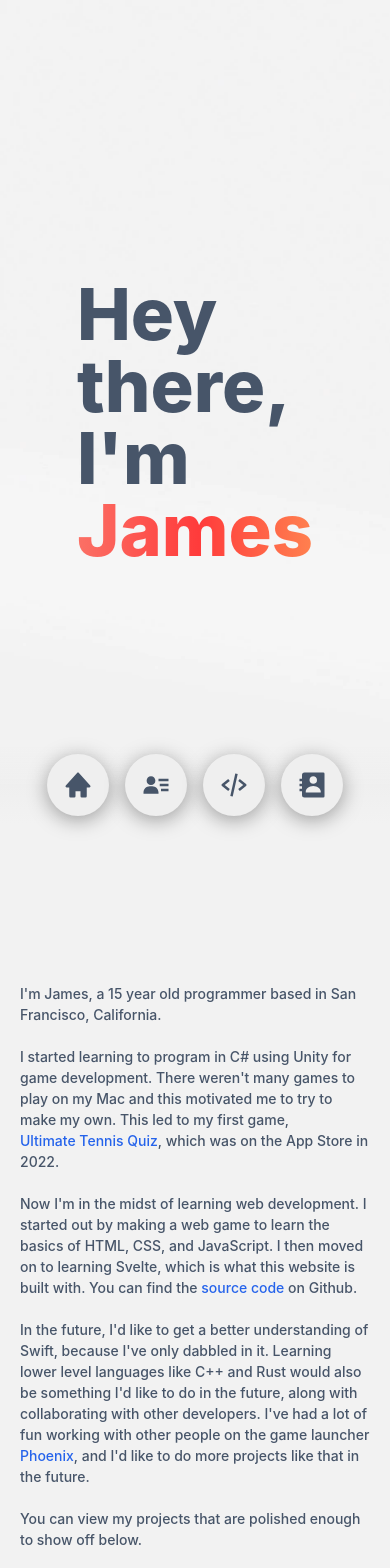
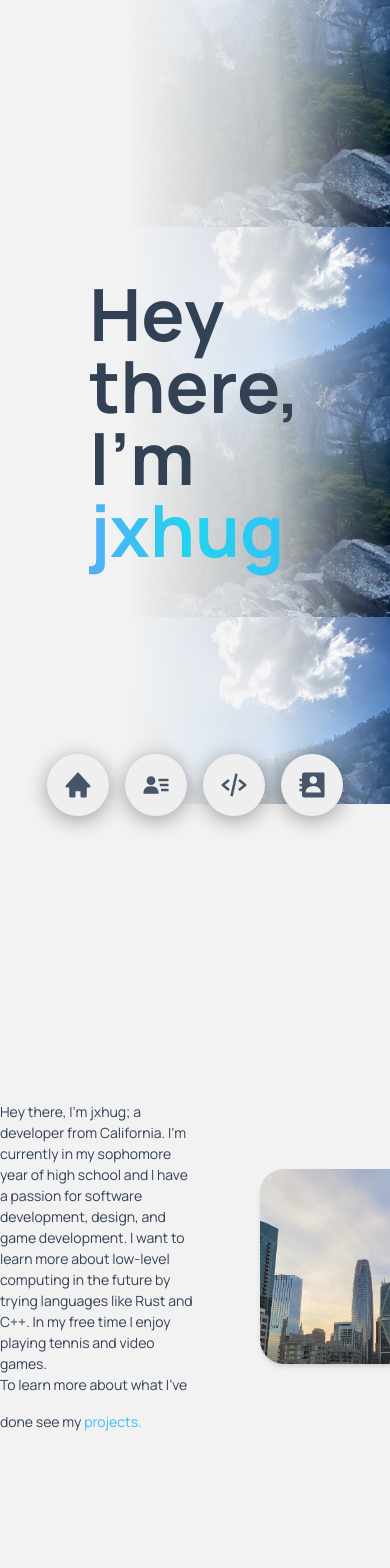
Before and after one commit to jxhug/jxhug.me, a SvelteKit app: page / in a window 390 px wide. Shown: the top 1568 px of the page. Built offline with nearby package versions, Linux system fonts and the light colour scheme.

Commit message:
privacy revamp

```diff
--- a/src/app.css
+++ b/src/app.css
@@ -1,3 +1,4 @@
+@import url(https://fonts.googleapis.com/css?family=Manrope:bold,semibold,medium,extrabold,light);
 @tailwind base;
 @tailwind components;
 @tailwind utilities;
--- a/src/app.html
+++ b/src/app.html
@@ -25,7 +25,7 @@
 		<meta name="viewport" content="width=device-width" />
 		%sveltekit.head%
 	</head>
-	<body data-sveltekit-preload-data="hover">
+	<body data-sveltekit-preload-data="hover" class="bg-darkwhite dark:bg-darkergray">
 		<div style="display: contents">%sveltekit.body%</div>
 	</body>
 </html>
--- a/src/lib/components/home.svelte
+++ b/src/lib/components/home.svelte
@@ -1,14 +1,15 @@
 <div class="relative overflow-clip h-screen">
-    <div class="bg-lightdesktopjames bg-cover h-screen dark:bg-darkdesktopjames snap-center"></div>
-    <div class="absolute inset-0 sm:bg-gradient-to-t sm:from-darkwhite sm:to-transparent pointer-events-none sm:dark:from-darkergray snap-center">
+    <div class="bg-yosemite bg-contain bg-right h-screen"></div>
+    <div class="absolute inset-0 h-screen bg-homelight dark:bg-homedark"></div>
+    <div class="absolute inset-0 sm:bg-gradient-to-t sm:from-darkwhite pointer-events-none sm:dark:from-darkergray snap-center">
         <div class="flex flex-col justify-center h-screen snap-center">
-            <div class="font-extrabold text-slate-600 text-7xl sm:text-7xl lg:text-8xl 2xl:text-9xl dark:text-darkwhite justify-center text-left w-min md:w-screen md:translate-x-3/20 mx-auto md:mx-0"> <!-- this one-->
+            <div class="font-bold text-slate-700 text-7xl sm:text-7xl lg:text-8xl 2xl:text-9xl dark:text-darkwhite justify-center text-left w-min md:w-screen md:translate-x-3/20 mx-auto md:mx-0">
                 <h1 class="">
                     Hey there,
                 </h1>
                 <h1 class="">
                     I'm
-                    <span class="bg-red-gradient animate-gradient-cycle bg-clip-text text-transparent bg-200%">James</span>
+                    <span class="bg-blue-gradient animate-gradient-cycle bg-clip-text text-transparent bg-200%">jxhug</span>
                 </h1>
             </div>
         </div>
--- a/src/lib/components/section.svelte
+++ /dev/null
@@ -1,3 +0,0 @@
-<div class="relative h-screen w-screen bg-darkwhite dark:bg-darkergray">
-    <slot></slot>
-</div>
--- a/src/routes/+page.svelte
+++ b/src/routes/+page.svelte
@@ -1,12 +1,9 @@
 <script>
 
-    import Section from "$lib/components/section.svelte";
     import Home from "$lib/components/home.svelte";
     import SidebarButton from "$lib/components/sidebar-button.svelte";
-    import DesktopProject from "$lib/components/desktop-project.svelte";
-    import MobileProject from "$lib/components/mobile-project.svelte";
+    import Project from "$lib/components/project.svelte";
     import ContactButton from "$lib/components/contact-button.svelte";
-    import ScrollArrow from "$lib/components/scroll-arrow.svelte";
 
     import { homeSVGPath, aboutSVGPath, projectsSVGPath, contactSVGPath, mailSVGPath, githubSVGPath, twitterSVGPath, discordSVGPath } from '$lib/svgs.js'
 
@@ -68,7 +65,7 @@
 
 
 
-<main class="font-apple overflow-hidden snap-y">
+<main class="font-manrope overflow-hidden snap-y">
     <div class="fixed z-10">
         {#if isSmallMedia}
         <div class="fixed inset-x-0 bottom-0 flex items-end justify-center">
@@ -94,45 +91,34 @@
         <Home />
     </div>
     <div class="snap-center" bind:this={aboutSection}>
-        <Section>
+        <div>
             <div class="flex h-screen items-center">
                 <div class="justify-start w-screen">
-                    <div class="text-slate-600 dark:text-darkwhite text-left md:translate-x-1/4 space-y-4 font-medium text-sm sm:text-base md:text-ml object-scale-down p-5">
-                        <p>
-                            I'm James, a {calculateAge(new Date(2008, 1, 6))} year old programmer based in San Francisco, California.
-                            <br/><br/>
-                            I started learning to program in C# using Unity for game development. There weren't many games to play on my Mac and this motivated me to try to make my own. This led to my first game, <button class="text-blue-600 dark:text-sky-300 hover:text-indigo-500 transition-all ease-linear" on:click={() => {
-                                scrollToUTQ();
-                            }}>Ultimate Tennis Quiz</button>, which was on the App Store in 2022.
-                            <br/><br/>
-                            Now I'm in the midst of learning web development. I started out by making a web game to learn the basics of HTML, CSS, and JavaScript. I then moved on to learning Svelte, which is what this website is built with. You can find the <a class="text-blue-600 dark:text-sky-300 hover:text-indigo-500 transition-all ease-linear" href="https://github.com/jxhug/jxhug.me">source code</a> on Github.
-                            <br/><br/>
-                            In the future, I'd like to get a better understanding of Swift, because I've only dabbled in it. Learning lower level languages like C++ and Rust would also be something I'd like to do in the future, along with collaborating with other developers. I've had a lot of fun working with other people on the game launcher <button class="text-blue-600 dark:text-sky-300 hover:text-indigo-500 transition-all ease-linear" on:click={() => {
-                                scrollToPhoenix();
-                            }}>Phoenix</button>, and I'd like to do more projects like that in the future.
-                            <br/><br/>
-                            You can view my projects that are polished enough to show off below.
-                        </p>
+                    <div class="text-slate-700 font-medium dark:text-darkwhite text-left md:translate-x-1/4 space-y-4 text-sm sm:text-base md:text-lg tracking-normal object-scale-down ">
+                        Hey there, I'm jxhug; a developer from California. I'm currently in my sophomore year of high school and I have a passion for software development, design, and game development. I want to learn more about low-level computing in the future by trying languages like Rust and C++. In my free time I enjoy playing tennis and video games.
+                        <br/>
+                        To learn more about what I've done see my <button type='button' class='text-sky-400 hover:text-sky-600 transition-colors ease-in-out duration-75' on:click={() => {
+                            scrollToPhoenix()
+                        }}>
+                            projects.
+                        </button>
                     </div>
                 </div>
-                {#if !isSmallMedia}
                 <div class="justify-end w-screen translate-x-1/3">
                     <div>
-                        <img src="/images/pfps/pfp.webp" alt="San Francisco skyline" class="md:h-40 lg:h-96 shadow-md rounded-3xl">
+                        <img src="/images/pfps/pfp.webp" alt="San Francisco" class="md:h-40 lg:h-96 shadow-md rounded-3xl">
                     </div>
                 </div>
-                {/if}
             </div>
-        </Section>
+        </div>
     </div>
     <div bind:this={phoenixSection} class="snap-center justify-center">
-        <DesktopProject link="https://github.com/Shock9616/Phoenix" name="Phoenix" description="A lightweight and open source game launcher for macOS." tools="Built with Swift and SwiftUI." imageName="phoenix.webp" flipped={true} />
+        <Project link="https://github.com/Shock9616/Phoenix" name="Phoenix" description="A lightweight and open source game launcher for macOS." tools="Built with Swift and SwiftUI." imageName="phoenix.webp" flipped={true} />
     </div>
-    <div bind:this={utqSection} class="snap-center">
-        <MobileProject link="https://github.com/jxhug/UltimateTennisQuiz" name="Ultimate Tennis Quiz" description="A quiz app for tennis fans to test their knowledge of the sport and compete against each other." tools="Built with Unity and C#." imageName="utq.webp" flipped={false} />
-    </div>
+    <!-- <div bind:this={utqSection} class="snap-center">
+        <Project link="https://github.com/jxhug/UltimateTennisQuiz" name="Ultimate Tennis Quiz" description="A quiz app for tennis fans to test their knowledge of the sport and compete against each other." tools="Built with Unity and C#." imageName="utq.webp" flipped={false} />
+    </div>   -->
     <div class="snap-center" bind:this={contactSection}>
-        <Section>
         <div class="flex h-screen items-center justify-center">
             <div class="grid grid-cols-2 sm:grid-cols-4 gap-6 sm:gap-8 fill-slate-600 dark:fill-darkwhite">
                 <ContactButton onclick={() => {window.location.href="mailto:james@jxhug.me"}} svgPath={mailSVGPath} ariaLabel="My Email" />
@@ -141,6 +127,5 @@
                 <ContactButton onclick={() => {window.open("https://discord.com/users/463024798784815105")}} svgPath={discordSVGPath} ariaLabel="My Discord" />
             </div>
         </div>
-        </Section>
     </div>
 </main>
--- a/tailwind.config.js
+++ b/tailwind.config.js
@@ -32,6 +32,7 @@ export default {
         },
         fontFamily: {
             'apple': ['-apple-system', 'BlinkMacSystemFont', 'Segoe UI', 'Roboto', 'Helvetica Neue', 'Arial', 'sans-serif'],
+            'manrope': ['Manrope', 'sans-serif'],
         },
         colors: {
             'lightgreen': '#8DD9B2',
@@ -44,12 +45,11 @@ export default {
             'offdarkergray': '#1e1e1e',
         },
         backgroundImage: {
-            'white-transparent-gradient': "linear-gradient(0deg, #f2f2f2, #efefef, transparent)",
-            'black-transparent-gradient': "linear-gradient(0deg, #111111, #1e1e1e, transparent)",
-            'red-gradient': "linear-gradient(90deg, salmon, #ff3b3b, #ff9b57, salmon)",
+            'blue-gradient': "linear-gradient(90deg, #60a5fa, #22d3ee, #38bdf8, #60a5fa)",
             'orange-gradient': "linear-gradient(90deg, orange, #ff3b3b, #ff9b57, orange)",
-            'lightdesktopjames': 'url(/images/bgs/lightdesktopjames.webp)',
-            'darkdesktopjames': 'url(/images/bgs/darkdesktopjames.webp)'
+            'yosemite': 'url(/images/bgs/yosemite.webp)',
+            'homelight': 'linear-gradient(90deg, rgba(242,242,242,1) 33%, rgba(242,242,242,0.75) 70%, rgba(242,242,242,0) 100%)',
+            'homedark': 'linear-gradient(90deg, rgba(17,17,17,1) 50%, rgba(17,17,17,0.5) 70%, rgba(17,17,17,0) 100%)',
         },
         backgroundSize: {
             '200%': '200%',
```
Also changed, not shown: src/lib/components/mobile-project.svelte (deleted, +0 -45 lines), src/lib/components/project.svelte (renamed from src/lib/components/desktop-project.svelte), static/images/bgs/yosemite.webp (added). Lines whose indentation alone changed are shown as unchanged.
